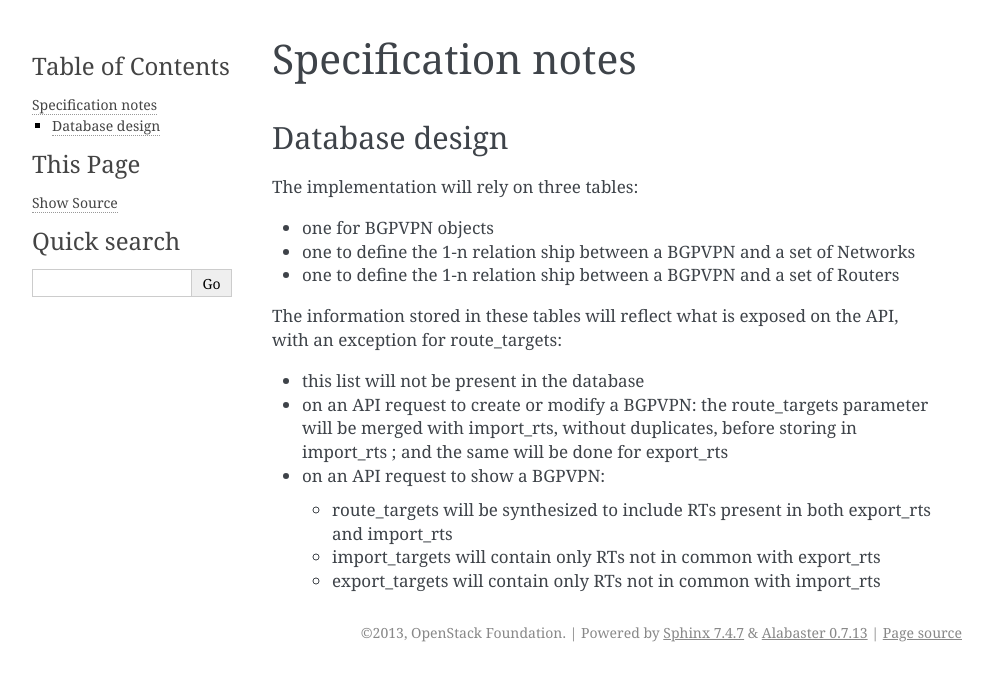
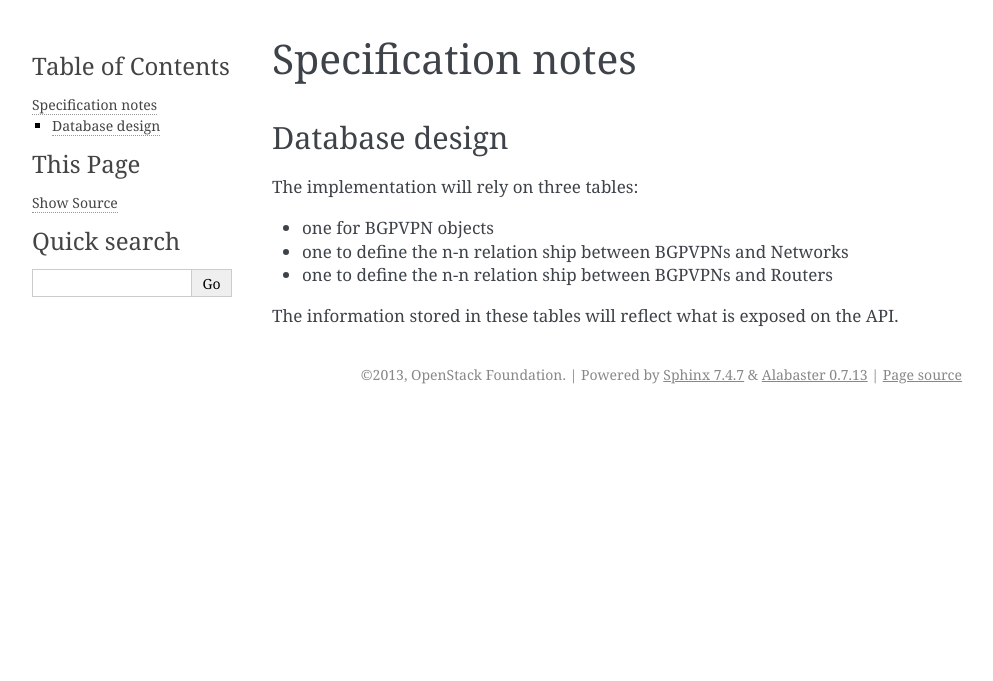
Before and after one commit to openstack/networking-bgpvpn, a Sphinx documentation site: the page built from doc/source/specs.rst, in a window 1280 px wide. Shown: the top 681 px of the page, without its empty margins (148-1141 px from the left). Built offline with Sphinx 7.4.7, drawn with Linux system fonts in a browser that asks for light colours.

Commit message:
Update the spec : remove RTs consolidation part
RTs consolidation specified in the spec is currently not implemented.
This consolidation will have to be done at the driver level,
not at the plugin level.

Change-Id: I3b3cbbf0846f8caadb4e7ce105bd33eac460dfe9
Closes-bug: 1478998

```diff
--- a/doc/source/specs.rst
+++ b/doc/source/specs.rst
@@ -14,25 +14,10 @@ The implementation will rely on three tables:
 
 * one for BGPVPN objects
 
-* one to define the 1-n relation ship between a BGPVPN and a set of Networks
+* one to define the n-n relation ship between BGPVPNs and Networks
 
-* one to define the 1-n relation ship between a BGPVPN and a set of Routers
+* one to define the n-n relation ship between BGPVPNs and Routers
 
 
 The information stored in these tables will reflect what is exposed on the
-API, with an exception for route_targets:
-
-* this list will not be present in the database
-
-* on an API request to create or modify a BGPVPN: the route_targets
-  parameter will be merged with import_rts, without duplicates, before storing
-  in import_rts ; and the same will be done for export_rts
-
-* on an API request to show a BGPVPN:
-
-  * route_targets will be synthesized to include RTs present in both
-    export_rts and import_rts
-
-  * import_targets will contain only RTs not in common with export_rts
-
-  * export_targets will contain only RTs not in common with import_rts
+API.
```
